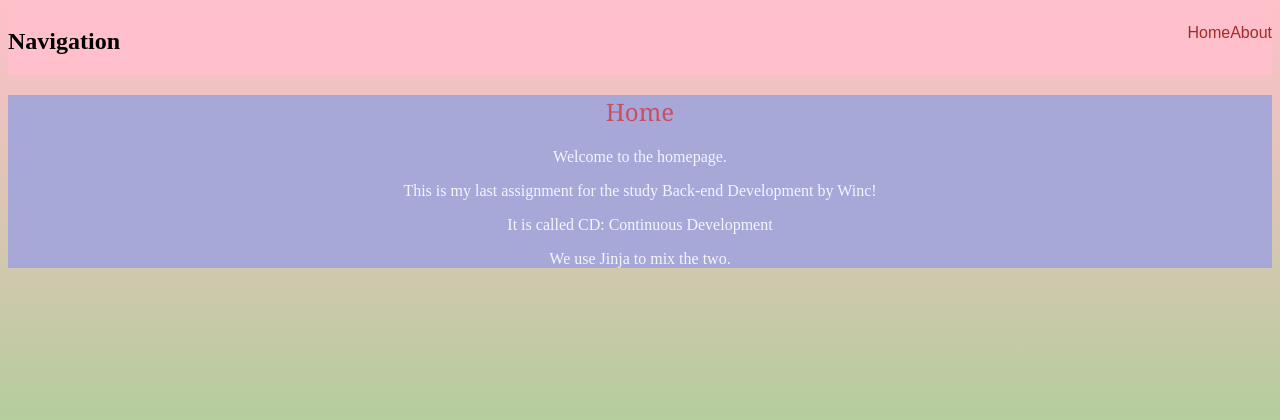
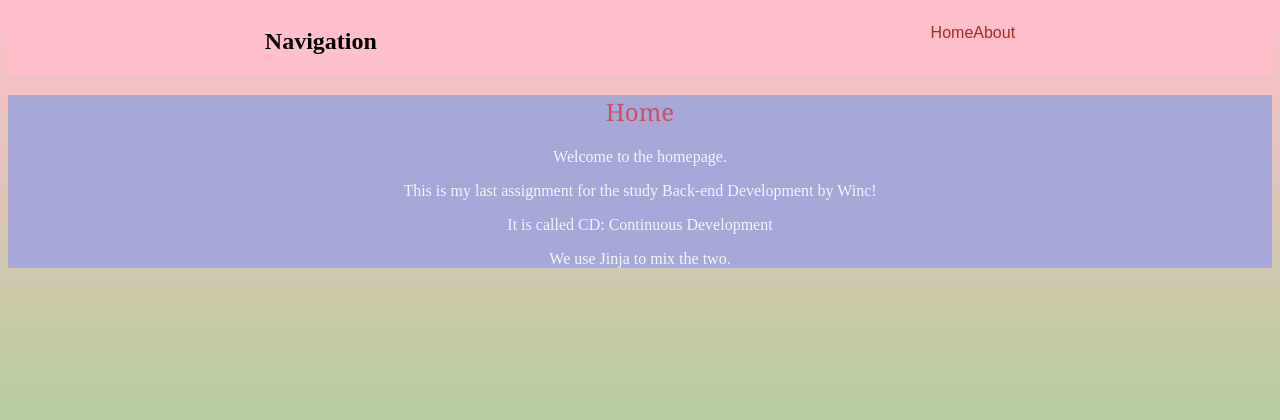
Before and after one commit to NvanKeeken/CD_Assignment, a Flask app: page / in a window 1280 px wide. Shown: the top 420 px of the page. Run offline with Flask 3, Linux system fonts and the light colour scheme.

Commit message:
added stylesheet

```diff
--- a/static/css/main.css
+++ b/static/css/main.css
@@ -9,9 +9,12 @@ html{
 }
 .nav{
     background: pink;
+    width: 100%;
+    margin:0;
+    border-bottom: palevioletred;
     display: flex;
     flex-direction: row;
-    justify-content: space-between;
+    justify-content: space-around;
 }
 .nav_menu{
     display: flex;
@@ -24,6 +27,7 @@ html{
 .nav_menu a{
     text-decoration: none;
     color:brown;
+    margin-right: 20;
     font-size: 80;
     font-family: sans-serif;
 }
```
